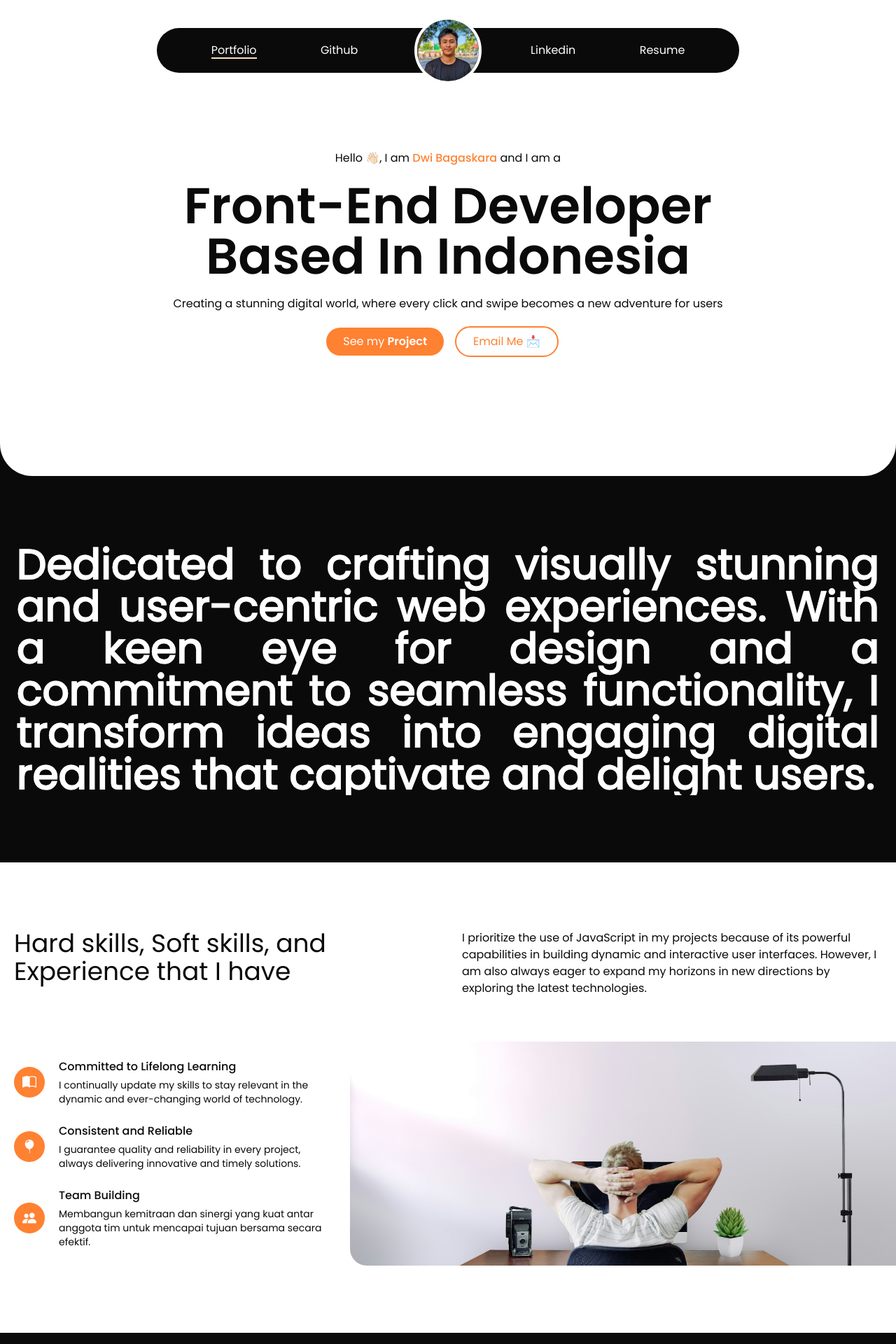
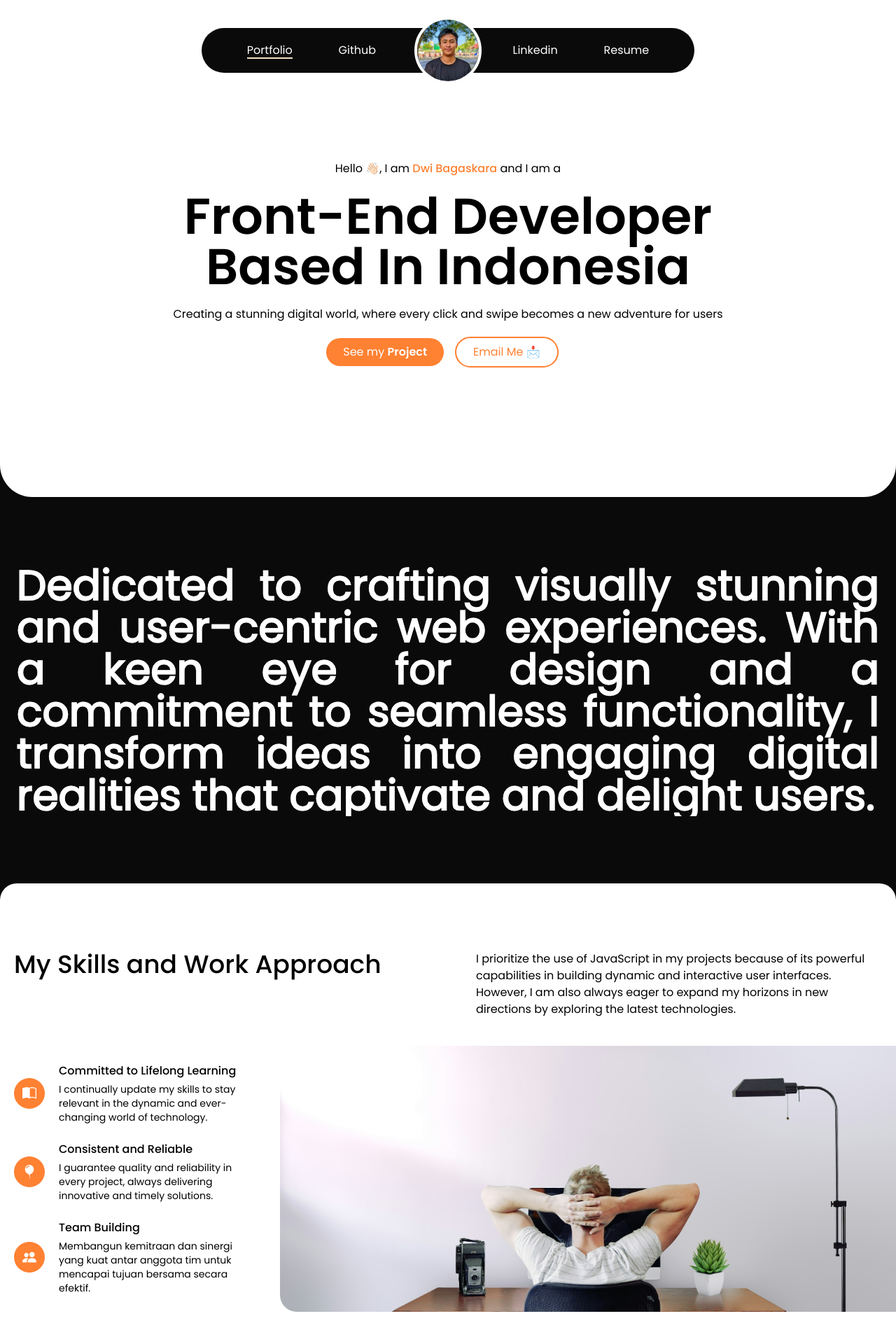
Before and after one commit to BagasKuning/portfolio, a React (Create React App) app: page / in a window 1280 px wide. Shown: the top 1920 px of the page at 70% size. Built offline with nearby package versions, Linux system fonts and the light colour scheme.

Commit message:
Responsive Skill section

```diff
--- a/src/components/Hero.jsx
+++ b/src/components/Hero.jsx
@@ -2,15 +2,16 @@ import Navbar from './Navbar'
 
 export default function Hero() {
     return (
-        <div className="bg-white text-black w-full max-h-[680px] h-screen rounded-[46px] rounded-t-none flex flex-col items-center justify-center">
-            <Navbar/>
+        <div className='bg-black'>
+            <div className="bg-white w-full max-h-[710px] h-screen rounded-[46px] rounded-t-none flex flex-col items-center justify-center">
+                <Navbar />
 
                 <div className='text-center h-full mb-20 flex flex-col px-4 justify-center'>
                     <h1 className='sm:text-base text-sm'>
                         Hello 👋🏻, I am <span className='text-orange font-medium'>Dwi Bagaskara</span> and I am a
                     </h1>
-                <h2 className='lg:text-7xl text-5xl font-semibold my-5'>
-                    Front-End Developer <br/>
+                    <h2 className='md:text-7xl text-4xl font-semibold my-5'>
+                        Front-End Developer <br />
                         Based In Indonesia
                     </h2>
                     <p className='sm:text-base text-sm'>
@@ -32,5 +33,6 @@ export default function Hero() {
                     </div>
                 </div>
             </div>
+        </div>
     )
 }
--- a/src/components/Navbar.jsx
+++ b/src/components/Navbar.jsx
@@ -2,7 +2,7 @@ import me from '../img/me.jpg'
 
 export default function Navbar() {
     return (
-        <nav className=' sm:text-base text-xs z-10 md:w-[65%] w-[97%] my-10 min-w-max flex bg-black text-white items-center justify-around sm:py-5 sm:px-8 py-4 px-5 rounded-full'>
+        <nav className=' md:text-base text-xs z-10 lg:w-[55%] md:w-[70%] w-[96%] my-10 min-w-max flex bg-black text-white items-center justify-around md:py-5 md:px-8 py-4 px-5 rounded-full'>
 
             <span className='relative before:absolute before:w-full before:h-[2px] before:bottom-0 before:bg-sand'>
                 Portfolio
@@ -14,7 +14,7 @@ export default function Navbar() {
             <div className='w-16' />
             <img src={me}
                 alt=""
-                className=' sm:w-24 sm:h-24 w-16 h-16 rounded-full absolute border-white border-4'
+                className=' md:w-24 md:h-24 w-16 h-16 rounded-full absolute border-white border-4'
             />
 
             <a href="project">
--- a/src/components/Skill.jsx
+++ b/src/components/Skill.jsx
@@ -2,20 +2,22 @@ import bg from '../img/skill-bg.jpg'
 
 export default function Skill() {
   return (
-    <div className="bg-white text-black py-24">
-      <div className="flex px-5 gap-10">
-        <h1 className="flex-1 text-4xl">
-          Hard skills, Soft skills, and Experience that I have
+    <div className='bg-black'>
+      <div className="px-5 bg-white rounded-t-3xl py-24">
+        <div className="flex sm:flex-row flex-col sm:gap-20 gap-5">
+          <h1 className="flex-1 text-4xl font-medium">
+            My Skills and Work Approach
           </h1>
           <p className="flex-1">
             I prioritize the use of JavaScript in my projects because of its powerful capabilities in building dynamic and interactive user interfaces. However, I am also always eager to expand my horizons in new directions by exploring the latest technologies.
           </p>
         </div>
 
-      <div className="flex mt-16">
-        <ul className="lg:w-[500px] w-[300px] pr-5">
+        <div className="flex md:flex-row flex-col-reverse mt-10">
+
+          <ul className="md:w-[500px] w-full md:pr-5 pr-0">
             <li className="my-6 flex items-center relative">
-            <i className="bi bi-book-half text-xl mx-5 px-3 py-2 bg-orange text-white rounded-full" />
+              <i className="bi bi-book-half text-xl mr-5 px-3 py-2 bg-orange text-white rounded-full" />
               <div>
                 <h2 className="mb-1 font-medium">Committed to Lifelong Learning</h2>
                 <p className="text-sm">
@@ -25,7 +27,7 @@ export default function Skill() {
             </li>
 
             <li className="my-6 flex items-center relative">
-            <i className="bi bi-balloon-fill text-xl mx-5 px-3 py-2 bg-orange text-white rounded-full" />
+              <i className="bi bi-balloon-fill text-xl mr-5 px-3 py-2 bg-orange text-white rounded-full" />
               <div>
                 <h2 className="mb-1 font-medium">Consistent and Reliable</h2>
                 <p className="text-sm">
@@ -35,7 +37,7 @@ export default function Skill() {
             </li>
 
             <li className="my-6 flex items-center">
-            <i className="bi bi-people-fill text-xl mx-5 px-3 py-2 bg-orange text-white rounded-full" />
+              <i className="bi bi-people-fill text-xl mr-5 px-3 py-2 bg-orange text-white rounded-full" />
               <div>
                 <h2 className="mb-1 font-medium">Team Building</h2>
                 <p className="text-sm">
@@ -46,8 +48,9 @@ export default function Skill() {
 
           </ul>
 
-        <div className="flex-1 rounded-l-3xl bg-cover bg-center" style={{backgroundImage: `url('${bg}')`}}>
+          <div className="md:mb-0 mb-10 w-full md:translate-x-5 translate-x-0 md:h-auto h-[250px] md:rounded-l-3xl rounded-l-none bg-cover bg-center" style={{ backgroundImage: `url('${bg}')` }}>
 
+          </div>
         </div>
       </div>
     </div>
--- a/src/index.css
+++ b/src/index.css
@@ -13,8 +13,8 @@
 
 body {
   margin: 0;
-  background: #0A0A0A;
-  color: white;
+  /* background: #0A0A0A;
+  color: white; */
   /* font-family: -apple-system, BlinkMacSystemFont, 'Segoe UI', 'Roboto', 'Oxygen',
     'Ubuntu', 'Cantarell', 'Fira Sans', 'Droid Sans', 'Helvetica Neue',
     sans-serif; */
```
Lines whose indentation alone changed are shown as unchanged.
